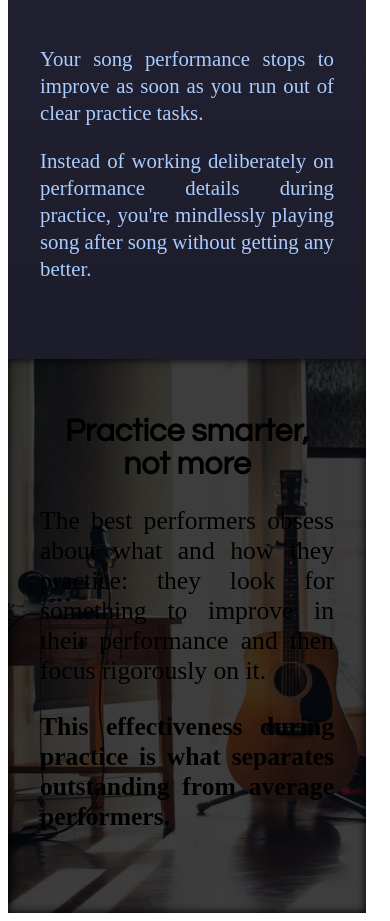
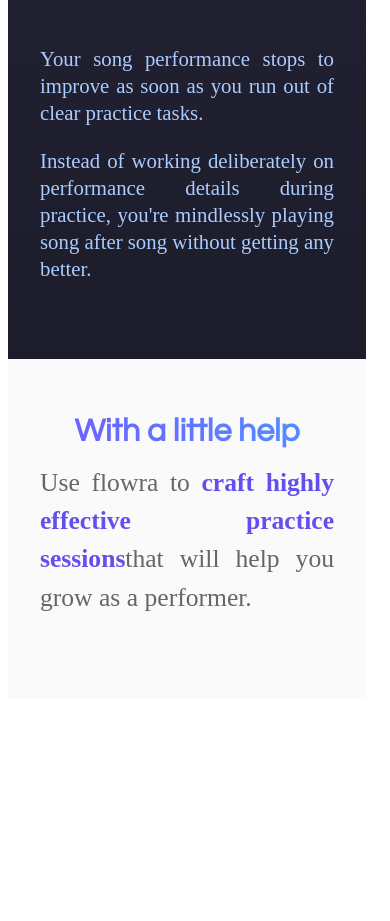
Before and after one commit to alexthewilde/flowra-site, a Gatsby site: page / in a window 390 px wide. Shown: the part 1020-1941 px from the top of the page. After the commit the page ends 1727 px from the top, so only its background shows below. Built offline with nearby package versions, Linux system fonts and the light colour scheme; Gatsby itself is replaced by a stand-in of ours.

Commit message:
Added app section.

```diff
--- /dev/null
+++ b/src/components/app-section.js
@@ -0,0 +1,33 @@
+import React from 'react';
+import { Row, Col } from 'react-flexbox-grid';
+
+import './app-section.scss';
+
+class AppSection extends React.Component {
+  render() {
+    return <Row id="intro-app" className="concept white" center="xs" middle="xs">
+        <Col className="content" xs={12}>
+          <div className="block" data-scroll="toggle(.fromBottomIn, .fromBottomOut)">
+            <h2 className="headline jumbo">With a little help</h2>
+
+            <Row center="xs" top="xs">
+              <Col className="text" xs={12} sm={6}>
+                <p>
+                  Use flowra to <span className="highlight">
+                    craft highly effective practice sessions
+                  </span>
+                  that will help you grow as a performer.
+                </p>
+              </Col>
+
+              <Col xs={12} sm={6}>
+                <intro-chart name="inspired" />
+              </Col>
+            </Row>
+          </div>
+        </Col>
+      </Row>;
+  }
+}
+
+export default AppSection;
--- /dev/null
+++ b/src/components/app-section.scss
@@ -0,0 +1,67 @@
+@import "../css/variables";
+
+/**
+ * App
+ */
+
+#intro-app {
+  .content {
+    .headline {
+      background: linear-gradient(to right, $light-purple, #5192ff);
+      -webkit-background-clip: text;
+      background-clip: text;
+      color: transparent!important;
+      margin-bottom: 1em;
+    }
+
+    .text {
+      color: #666;
+      font-size: 2em;
+      line-height: 1.5em;
+      text-align: left;
+      margin-right: 1em;
+
+      p {
+        margin-top: 0;
+
+        span.highlight {
+          color: $purple;
+        }
+      }
+    }
+  }
+}
+
+/**
+ * Medium layout
+ */
+
+@media only screen and (min-width: 601px) and (max-width: 960px) {
+  #intro-app {
+  }
+}
+
+/**
+ * Small layout
+ */
+
+@media only screen and (min-width: 0) and (max-width: 600px) {
+  #intro-app {
+    .content {
+      .text {
+        font-size: 1.6em;
+        margin-right: 0;
+
+        p {
+          overflow-wrap: break-word;
+          word-wrap: break-word;
+          -webkit-hyphens: auto;
+          -ms-hyphens: auto;
+          -moz-hyphens: auto;
+          hyphens: auto;
+          text-align: justify;
+        }
+      }
+    }
+  }
+}
--- a/src/pages/index.js
+++ b/src/pages/index.js
@@ -8,12 +8,13 @@ import './index.scss';
 import HeroSection from './../components/hero-section'
 import ProblemSection from './../components/problem-section';
 import PracticeSection from './../components/practice-section';
+import AppSection from './../components/app-section';
 
 const IndexPage = () => (
   <Grid id="intro">
     <HeroSection />
     <ProblemSection />
-    <PracticeSection />
+    <AppSection />
   </Grid>
 );
 
```
